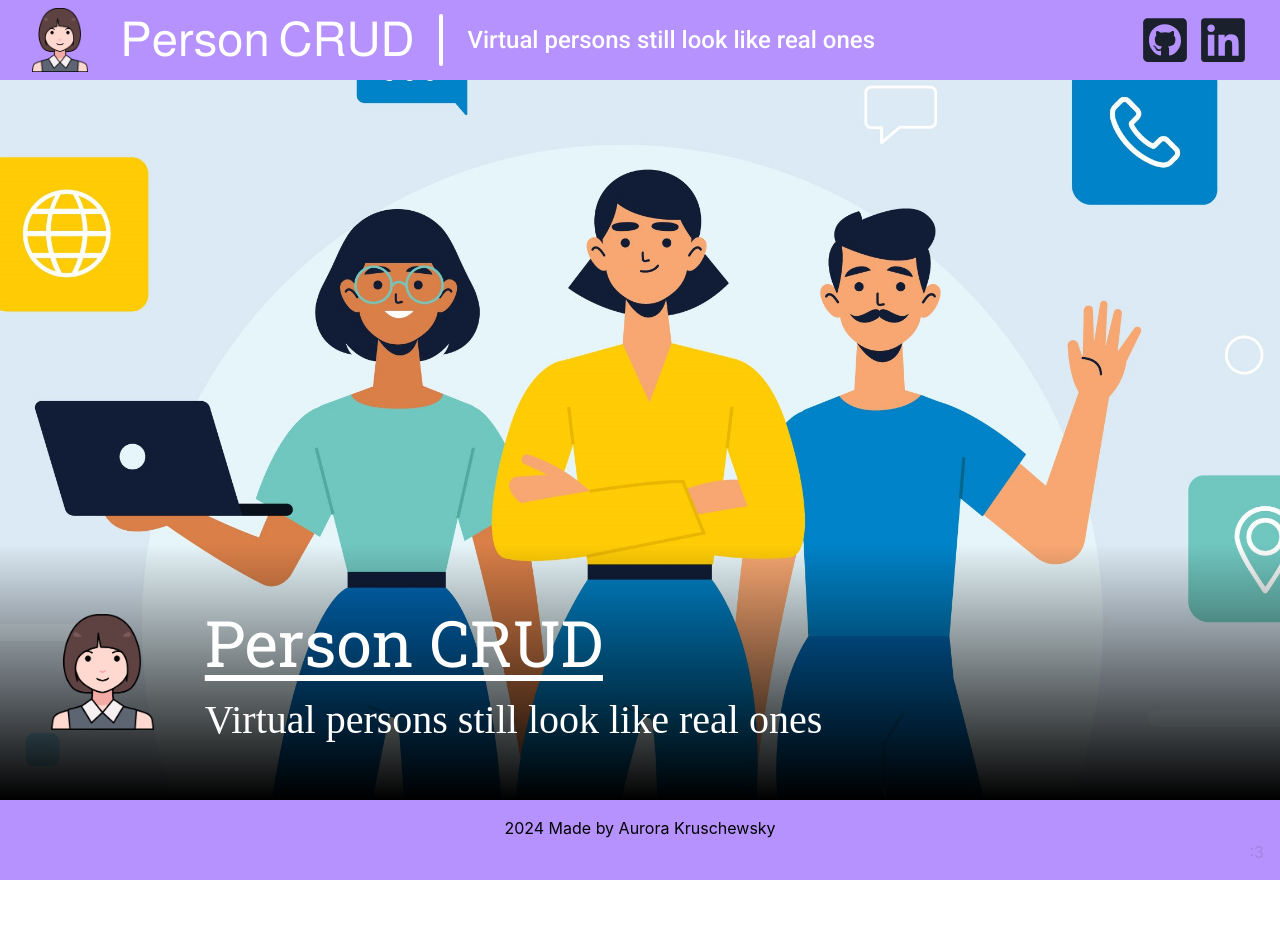
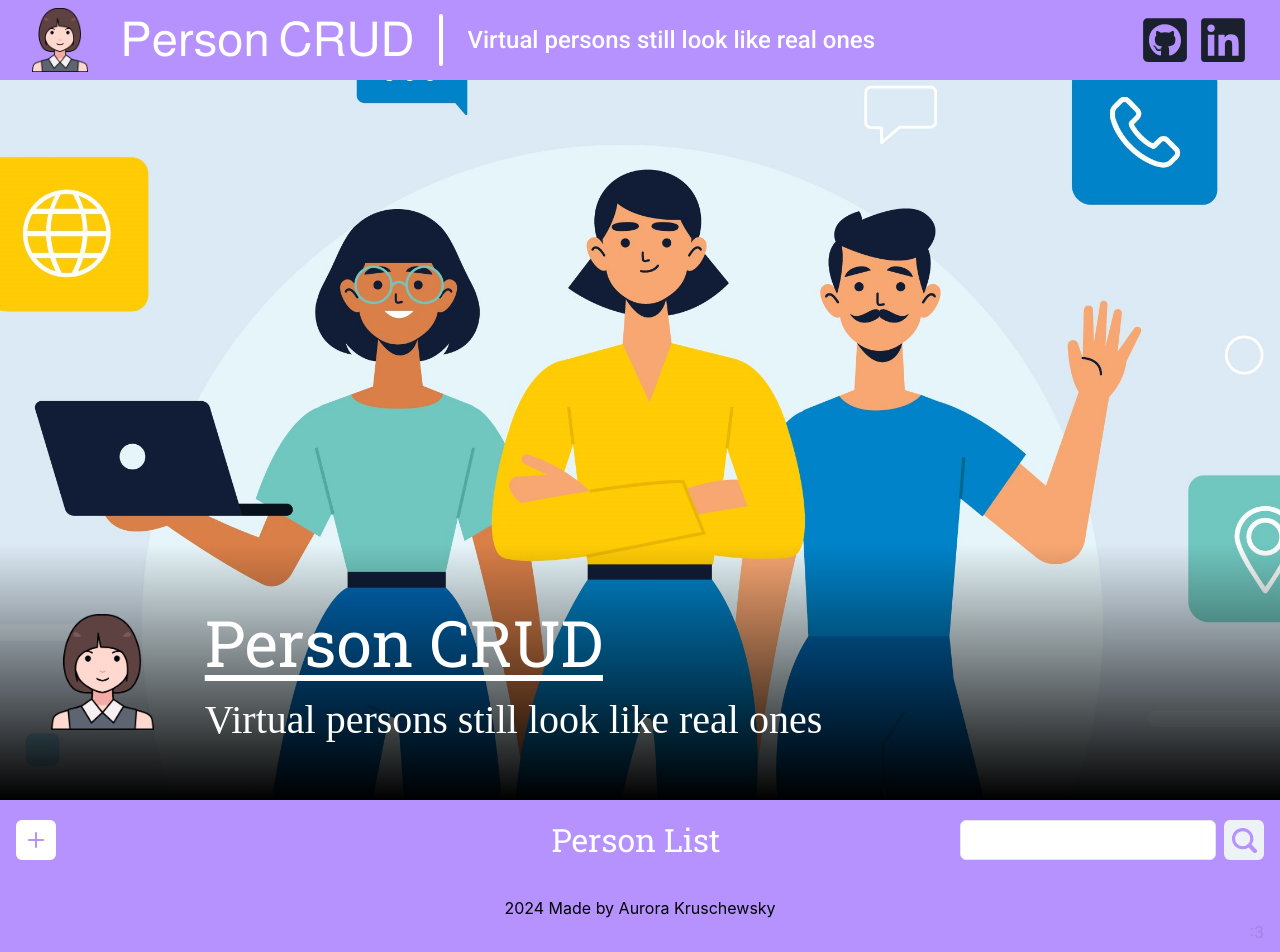
Before and after one commit to AurorinhaBoreal/PersonCRUD-FrontEnd, a React (Vite) app: page / in a window 1280 px wide. Shown: the top 952 px of the page. Before the commit the page ends 880 px from the top, so only its background shows below. Built offline with nearby package versions, Linux system fonts and the light colour scheme.

Commit message:
feat: Add PersonList Header and Personalized Theme

```diff
--- a/src/Home.tsx
+++ b/src/Home.tsx
@@ -1,14 +1,17 @@
 import { ChakraProvider } from '@chakra-ui/react'
+import theme from './styles/theme';
 import Header from '@components/Header/index';
 import Footer from '@components/Footer/index';
 import Presentation from '@components/Presentation/index'
+import PersonList from '@components/PersonList';
 
 function App() {
 
   return (
-    <ChakraProvider>
+    <ChakraProvider theme={theme}>
         <Header/>
         <Presentation/>
+        <PersonList/>
         <Footer/>
     </ChakraProvider>
   )
--- /dev/null
+++ b/src/components/PersonHeader/index.module.css
@@ -0,0 +1,21 @@
+.pHeaderContainer {
+    height: 5rem;
+    display: flex;
+    justify-content: space-between;
+    align-items: center;
+    padding-left: 1rem;
+}
+
+.pHeaderText {
+    font-size: 2rem;
+    font-family: 'Roboto Slab', serif;
+    color: var(--c-white);
+    margin-left: 20vw;
+}
+
+.pHeaderSearch {
+    display: flex;
+    align-items: center;
+    margin-right: 1rem;
+    gap: 0.5rem;
+}
--- /dev/null
+++ b/src/components/PersonHeader/index.tsx
@@ -0,0 +1,23 @@
+import { Box, Input, Text, IconButton } from "@chakra-ui/react"
+import PlusIcon from "@components/PlusIcon/index"
+import styles from "./index.module.css"
+import { Search2Icon } from "@chakra-ui/icons"
+
+export default function Index() {
+
+    return(
+        <Box className={styles.pHeaderContainer} bg="main.100">
+            <PlusIcon isButtonStyle={true} clickBehavior="createPerson"/>
+            <Text className={styles.pHeaderText}>
+                Person List
+            </Text>
+            <Box className={styles.pHeaderSearch}>
+                <Input w="20vw" aria-label="Search Input" bg="frost.100"/>
+                <IconButton
+                    aria-label="Search Button"
+                    icon={<Search2Icon color="main.100" w={25} h={25}/>}
+                />
+            </Box>
+        </Box>
+    )
+}
--- /dev/null
+++ b/src/components/PersonList/index.tsx
@@ -0,0 +1,12 @@
+import PersonHeader from "@components/PersonHeader";
+
+
+export default function Index() {
+
+    return(
+        <>
+            <PersonHeader/>
+            {/* <PersonBody/> */}
+        </>
+    )
+}
--- /dev/null
+++ b/src/components/PlusIcon/index.tsx
@@ -0,0 +1,37 @@
+import { IconButton } from "@chakra-ui/react";
+import { AddIcon } from "@chakra-ui/icons"
+
+interface buttonInfo {
+    isButtonStyle: boolean;
+    clickBehavior?: "createPerson" | "addAddress"
+}
+
+export default function Index(props:buttonInfo) {
+
+    function verifyBehavior() {
+        if (props.clickBehavior == "createPerson")
+            console.log("Batata")
+        else {
+            console.log("Feijão!")
+        }
+    }
+
+    return(
+        <>
+            {props.isButtonStyle ?
+                <IconButton
+                    backgroundColor="frost.100"
+                    aria-label='Add Button'
+                    icon={<AddIcon color="main.100"/>}
+                    _hover={{ backgroundColor: "frost.200"}}
+                    onClick={verifyBehavior}
+                /> :
+                <AddIcon
+                    color="main.100"
+                    _hover={{ color: "frost.300"}}
+                    aria-label="Add Secondary Address"
+                />
+            }
+        </>
+    )
+}
--- /dev/null
+++ b/src/styles/theme.tsx
@@ -0,0 +1,18 @@
+
+import { extendTheme } from "@chakra-ui/react"
+
+const theme = extendTheme({
+  colors: {
+    main: {
+      100: "#b592fd"
+    },
+    frost: {
+      100: "#fff",
+      200: "#e6e6e6",
+      300: "#9A9A9A",
+      400: "#000"
+    }
+  },
+})
+
+export default theme;
--- a/tsconfig.json
+++ b/tsconfig.json
@@ -28,7 +28,8 @@
       "@api/*": ["api/*"],
       "@hooks/*": ["hooks/*"],
       "@types/*": ["types/*"],
-      "@utils/*": ["utils/*"]
+      "@utils/*": ["utils/*"],
+      "@styles/*": ["styles/*"]
     },
   },
   "include": ["src"],
```
Also changed, not shown: src/components/PersonList/index.module.css (added).
